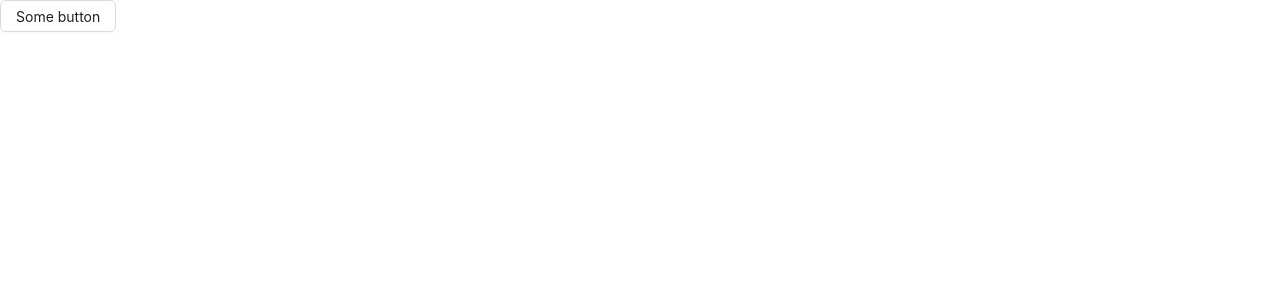
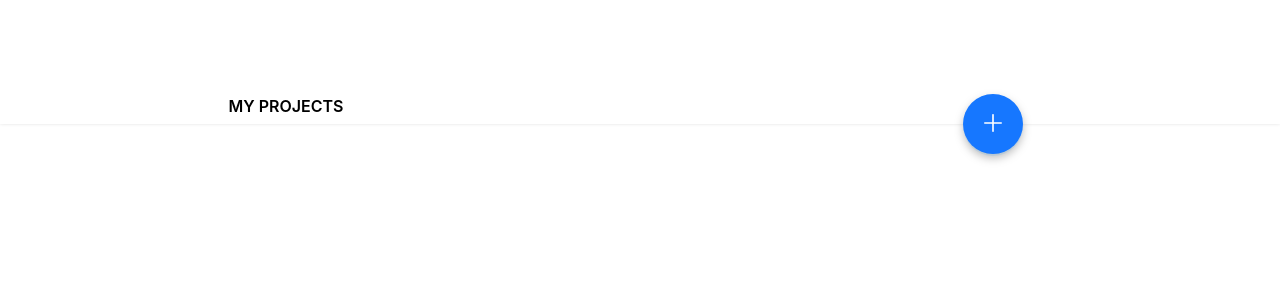
Before and after one commit to andresmechali/thunkable-assignment, a React (Create React App) app: page / in a window 1280 px wide. Shown: the top 300 px of the page. Built offline with nearby package versions, Linux system fonts and the light colour scheme.

Commit message:
configure tailwind and add basic navbar

```diff
--- a/package.json
+++ b/package.json
@@ -42,6 +42,7 @@
     ]
   },
   "devDependencies": {
-    "prettier": "^3.0.0"
+    "prettier": "^3.0.0",
+    "tailwindcss": "^3.3.3"
   }
 }
--- a/src/App.tsx
+++ b/src/App.tsx
@@ -1,5 +1,6 @@
 import React from "react";
-import { ConfigProvider, Button } from "antd";
+import { ConfigProvider } from "antd";
+import Navbar from "./components/Navbar";
 
 function App() {
   return (
@@ -7,10 +8,12 @@ function App() {
       theme={{
         token: {
           // TODO: colors here
+          colorPrimaryHover: "", // remove default color for button hover
+          colorPrimaryActive: "", // remove default color for button active
         },
       }}
     >
-      <Button>Some button</Button>
+      <Navbar />
     </ConfigProvider>
   );
 }
--- /dev/null
+++ b/src/components/AddProjectButton.tsx
@@ -0,0 +1,25 @@
+import { Button } from "antd";
+import { ReactComponent as PlusSign } from "../assets/PlusSign.svg";
+
+const AddProjectButton: React.FC = () => {
+  const handleClick = () => {
+    // TODO
+  };
+
+  return (
+    <Button
+      type="primary"
+      shape="circle"
+      style={{
+        width: "60px",
+        height: "60px",
+      }}
+      onClick={handleClick}
+      icon={<PlusSign width={60} />}
+      size="large"
+      className="flex justify-center items-center bg-add-button active:focus:hover:bg-add-button-hover drop-shadow-add-button translate-y-[50%] translate-x-[-130px]"
+    />
+  );
+};
+
+export default AddProjectButton;
--- /dev/null
+++ b/src/components/Navbar.tsx
@@ -0,0 +1,17 @@
+// TODO: fix box-shadow
+import AddProjectButton from "./AddProjectButton";
+
+const Navbar: React.FC = () => {
+  return (
+    <nav className="w-full bg-gray-light flex flex-row flex-shrink-0 justify-center align-middle h-[124px] border-0 border-b-gray shadow-navbar">
+      <section className="w-[1025px] flex flex-row justify-between items-end relative">
+        <p className="text-gray-dark font-semibold leading-9 text-[16px] translate-x-[101px]">
+          MY PROJECTS
+        </p>
+        <AddProjectButton />
+      </section>
+    </nav>
+  );
+};
+
+export default Navbar;
--- a/src/index.css
+++ b/src/index.css
@@ -1,13 +1,14 @@
+@tailwind base;
+@tailwind components;
+@tailwind utilities;
+
+/*TODO: review fonts*/
+
 body {
   margin: 0;
-  font-family: -apple-system, BlinkMacSystemFont, 'Segoe UI', 'Roboto', 'Oxygen',
+  font-family: "Source Sans Pro", -apple-system, BlinkMacSystemFont, 'Segoe UI', 'Roboto', 'Oxygen',
     'Ubuntu', 'Cantarell', 'Fira Sans', 'Droid Sans', 'Helvetica Neue',
     sans-serif;
   -webkit-font-smoothing: antialiased;
   -moz-osx-font-smoothing: grayscale;
 }
-
-code {
-  font-family: source-code-pro, Menlo, Monaco, Consolas, 'Courier New',
-    monospace;
-}
--- /dev/null
+++ b/src/theme.ts
@@ -0,0 +1,9 @@
+const theme = {
+  lightGray: "#F7F9FD",
+  gray: "#979797",
+  darkGray: "#424242",
+  addButton: "#4A475F",
+  addButtonHover: "#3D3A4F",
+};
+
+export default theme;
--- /dev/null
+++ b/tailwind.config.js
@@ -0,0 +1,24 @@
+const theme = require("./src/theme");
+
+/** @type {import('tailwindcss').Config} */
+module.exports = {
+  content: ["./src/**/*.{js,jsx,ts,tsx}"],
+  theme: {
+    extend: {
+      colors: {
+        "gray-light": theme.lightGray,
+        gray: theme.gray,
+        "gray-dark": theme.darkGray,
+        "add-button": theme.addButton,
+        "add-button-hover": theme.addButtonHover,
+      },
+      dropShadow: {
+        "add-button": "0px 4px 4px rgba(0, 0, 0, 0.25)",
+      },
+      boxShadow: {
+        navbar: "0px -1px 4px 0px rgba(0, 0, 0, 0.20)",
+      },
+    },
+  },
+  plugins: [],
+};
```
Also changed, not shown: 1 other file (tests, documents, lock files or other folders).
